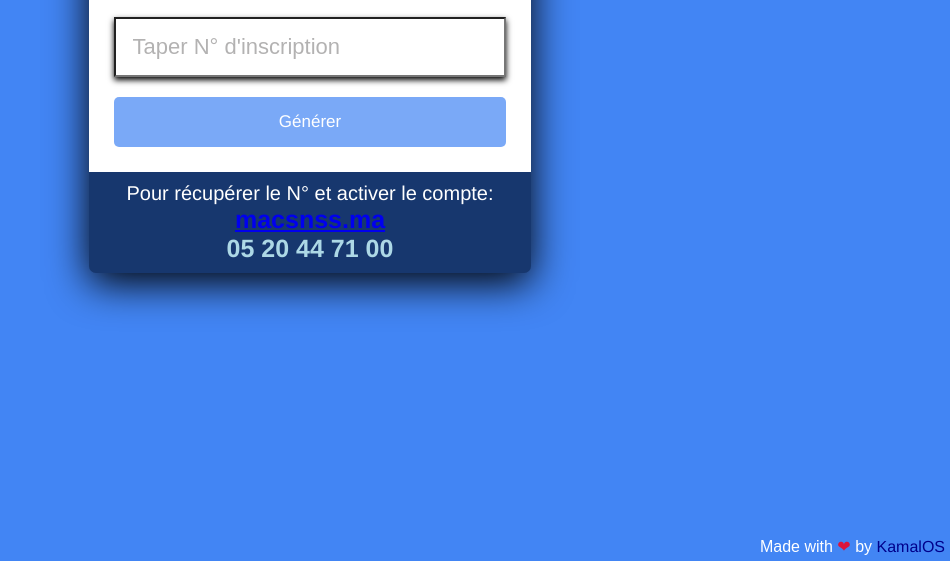
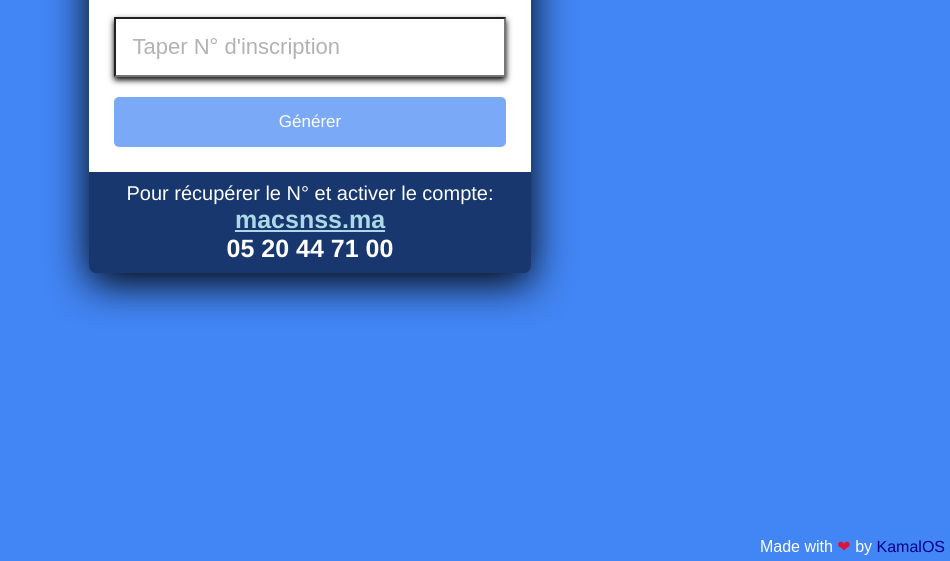
Before and after one commit to Kamal-OS/ramed-to-amo, a plain HTML site: page index.html in a window 1280 px wide. Shown: the part 239-800 px from the top of the page, without its empty margins (330-1280 px from the left). Drawn offline with Linux system fonts and the light colour scheme.

Commit message:
Update index.html

```diff
--- a/index.html
+++ b/index.html
@@ -19,12 +19,11 @@
         </form>
         <div class="help">
             <p>Pour récupérer le N° et activer le compte:<br>
-                <span style="color: lightblue;margin-top: 10px;font-size: 25px;">
-                    <a href="https://www.macnss.ma/">
+                    <a href="https://www.macnss.ma/" style="color: lightblue;margin-top: 10px;font-size: 25px;">
                         <b>macsnss.ma</b>
                     </a>
                     <br>
-                    <b>05 20 44 71 00</b>
+                    <b style="margin-top: 10px;font-size: 25px;">05 20 44 71 00</b>
                 </span>
             </p>
         </div>
```
